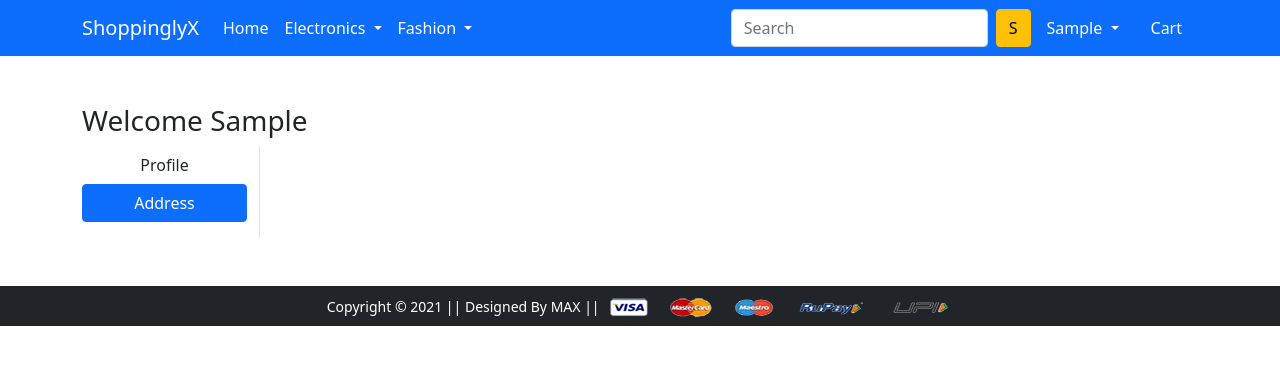
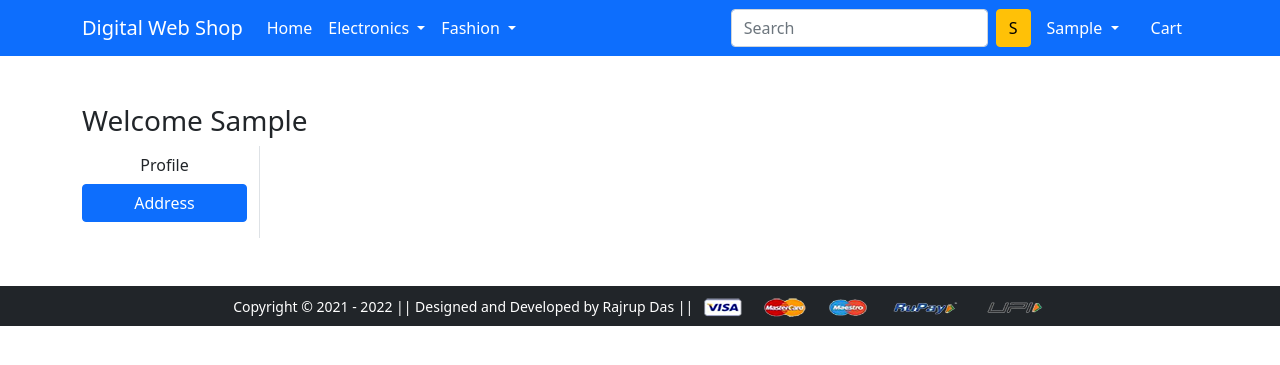
Before and after one commit to RajrupDasid/webshop, a Django app: page /address/ in a window 1280 px wide. Shown: the top 365 px of the page. Run offline with Django 3.2, Linux system fonts and the light colour scheme; the visitor is signed in with stand-in values (Sample User, id 1); data that the repository does not hold is empty; some libraries are stand-ins or nearby versions.

Commit message:
some naming scheme changes done

```diff
--- a/app/templates/app/base.html
+++ b/app/templates/app/base.html
@@ -19,12 +19,12 @@
     <link rel="stylesheet" href="{% static 'app/css/style.css' %}">
 
 
-    <title>ShoppinglyX | {% block title %} {% endblock title %} </title>
+    <title>Digital Web Shop | {% block title %} {% endblock title %} </title>
   </head>
   <body>
     <nav class="navbar navbar-expand-lg navbar-dark bg-primary">
      <div class="container">
-       <a class="navbar-brand" href="/">ShoppinglyX</a>
+       <a class="navbar-brand" href="/">Digital Web Shop</a>
        <button class="navbar-toggler" type="button" data-bs-toggle="collapse" data-bs-target="#navbarSupportedContent" aria-controls="navbarSupportedContent" aria-expanded="false" aria-label="Toggle navigation">
          <span class="navbar-toggler-icon"></span>
        </button>
@@ -93,7 +93,7 @@
 
     <!-- Start Footer -->
     <footer class="container-fluid bg-dark text-center p-2 mt-5">
-        <small class="text-white">Copyright &copy; 2021 || Designed By MAX || </small>
+        <small class="text-white">Copyright &copy; 2021 - 2022 || Designed and Developed by Rajrup Das || </small>
         <img src="{% static 'app/images/payment.png' %}" alt="" srcset="" class="img-fluid" height="2px">
     </footer> <!-- End Footer -->
 
```
